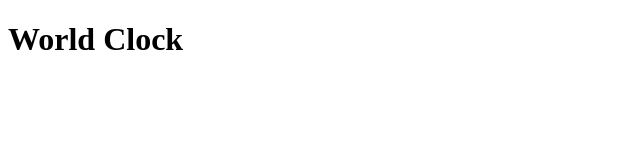
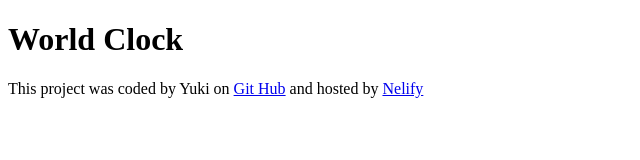
Before and after one commit to yukijina/simple-world-clock-js, a plain HTML site: page index.html in a window 1280 px wide. Shown: the whole page, without its empty margins (0-640 px from the left). Drawn offline with Linux system fonts and the light colour scheme.

Commit message:
added footer

```diff
--- a/index.html
+++ b/index.html
@@ -9,6 +9,18 @@
   </head>
   <body>
     <h1>World Clock</h1>
+    <footer>
+      This project was coded by Yuki on
+      <a
+        href="https://github.com/yukijina/simple-world-clock-js"
+        target="_blank"
+        >Git Hub</a
+      >
+      and hosted by
+      <a href="https://simple-world-clock-js.netlify.app/" target="_blank"
+        >Nelify</a
+      >
+    </footer>
     <script src="js/index.js"></script>
   </body>
 </html>
```
